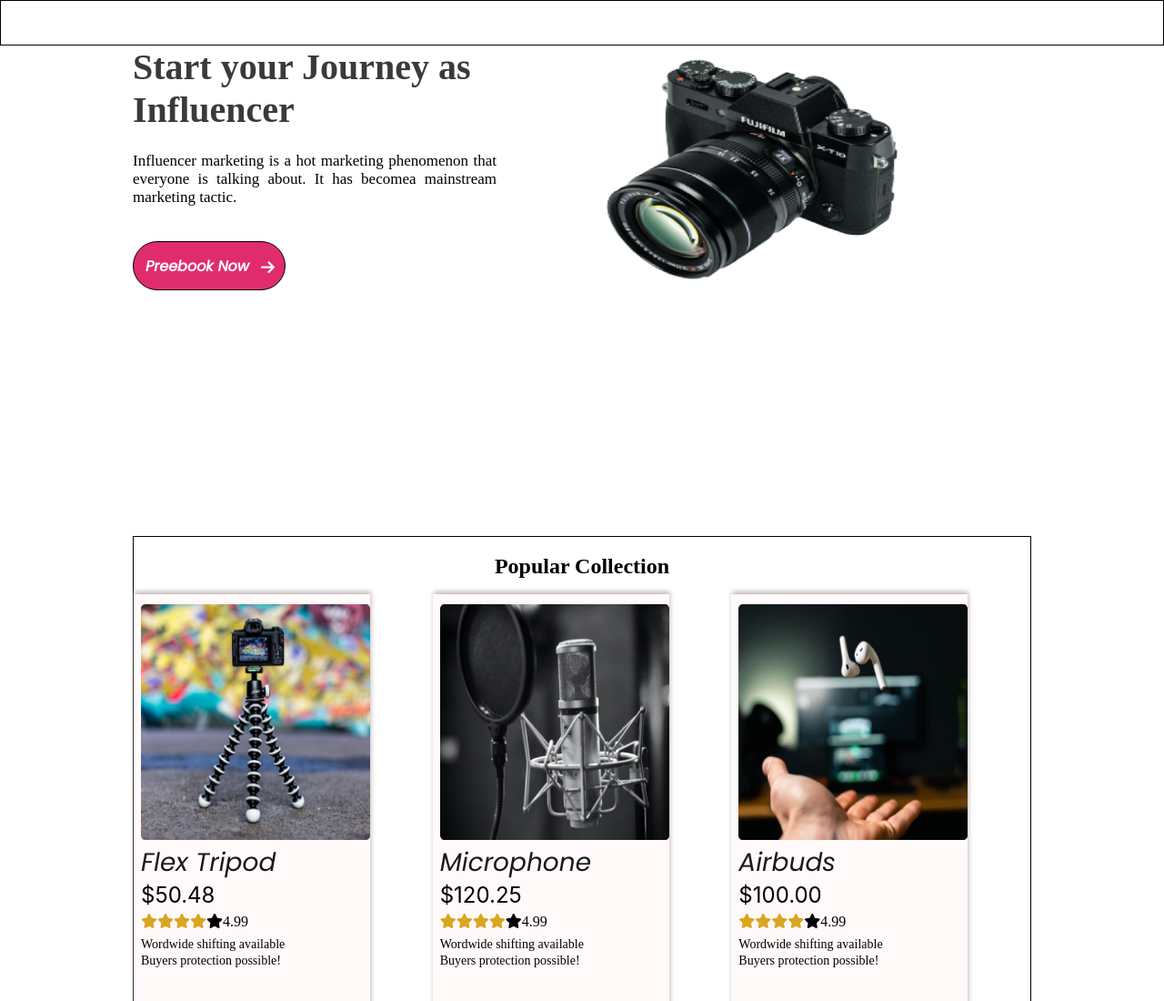
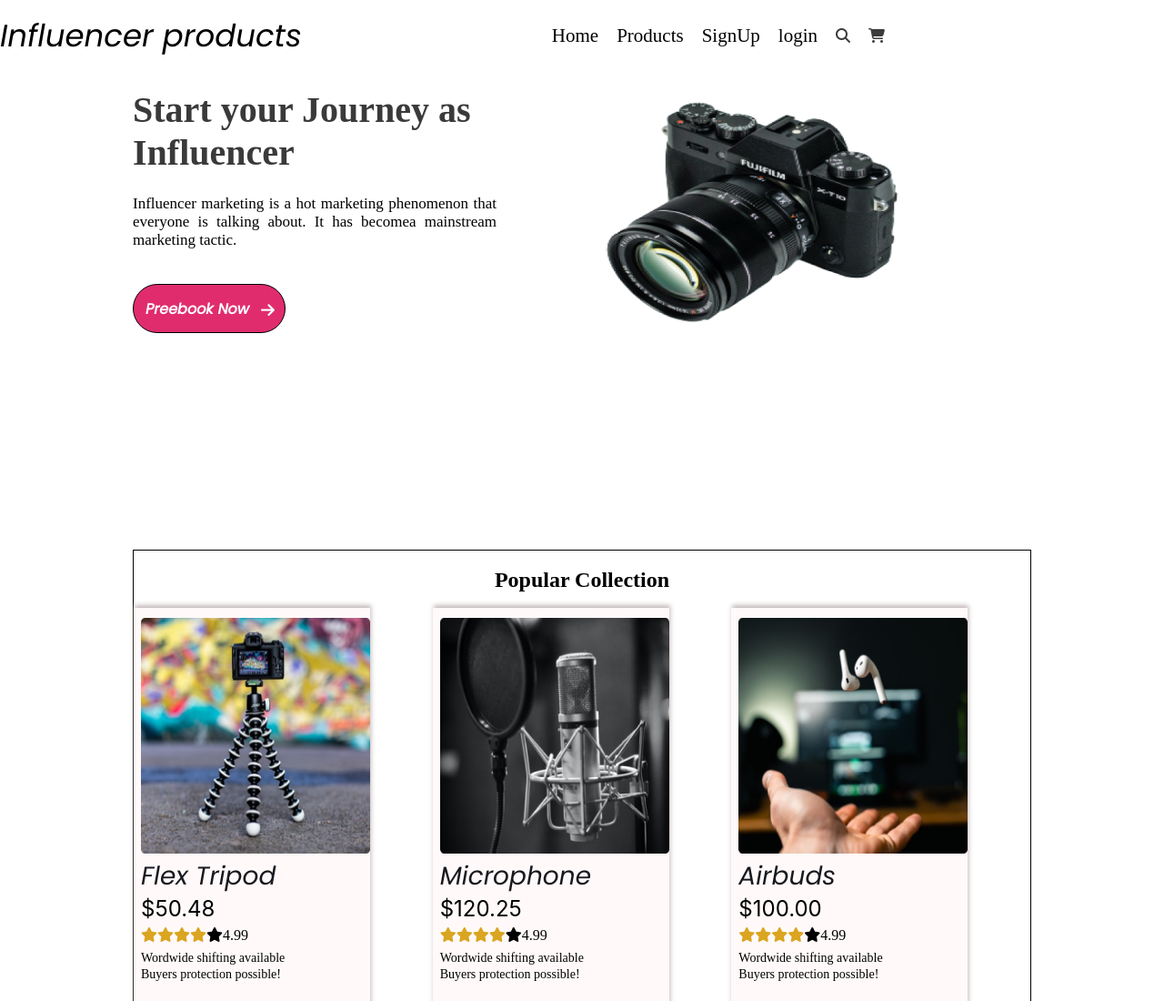
Before and after one commit to Sanjoy-Kundu/Final-assignment-2, a plain HTML site: page index.html in a window 1280 px wide. Shown: the top 1100 px of the page at 91% size. Drawn offline with Linux system fonts and the light colour scheme.

Commit message:
css header add

```diff
--- a/index.html
+++ b/index.html
@@ -13,7 +13,24 @@
 
 <body>
 	<header>
-
+		<div class="container">
+			<div class="header">
+				<div class="header-left">
+					<h4>Influencer products</h4>
+				</div>
+				<div class="header-right">
+					<ul>
+						<li><a href="#">Home</a></li>
+						<li><a href="">Products</a></li>
+						<li><a href="">SignUp</a></li>
+						<li><a href="">login</a></li>
+						<li><i class="fas fa-search"></i>
+						<li><i class="fas fa-shopping-cart"></i>
+					</ul>
+				</div>
+			</div>
+		</div>
+		</div>
 	</header>
 	<main>
 		<div class="container">
--- a/style.css
+++ b/style.css
@@ -6,11 +6,51 @@
     padding: 0px;
     box-sizing: border-box;
 }
-header{
+/* header{
     width: 100%;
     height: 50px;
     border: 1px solid black;
+} */
+.header{
+	display: flex;
+	justify-content: space-between;
+	align-items: center;
+	margin-top: 14px;
 }
+.header-left{
+
+}
+.header-left h4{
+font-size: 34px;
+font-weight: normal;
+font-family: 'Poppins', sans-serif;
+font-style: normal;
+}
+.header-right{
+
+}
+.header-right ul{
+display: flex;
+align-items: center;
+}
+.header-right ul li {
+	list-style: none;
+	margin-right: 10px;
+	padding: 10px 5px;
+}
+.header-right ul li a{
+	text-decoration: none;
+	color: black;
+	font-weight: 100;
+	font-size: 21px;
+}
+
+.fas{
+	cursor: pointer;
+    color: #3d3b3b;
+}
+/*=====================*/
+
 main{
     width: 100%;
     height: 400px;
@@ -37,6 +77,7 @@ first banner
     display: grid;
     grid-template-columns: repeat(2, 1fr);
     height: 115%;
+    margin-top: 32px;
 }
 .banner-description{
     width: 400px;
```
